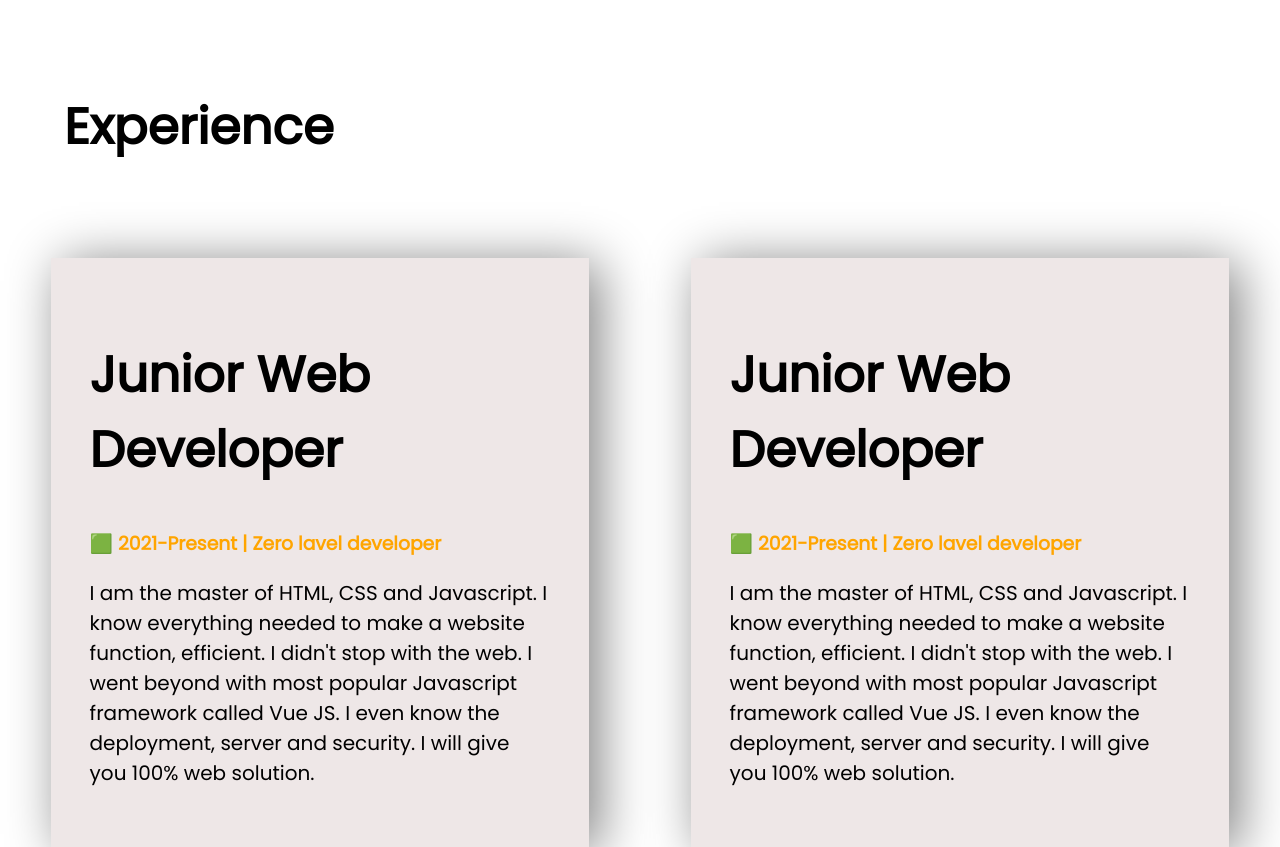
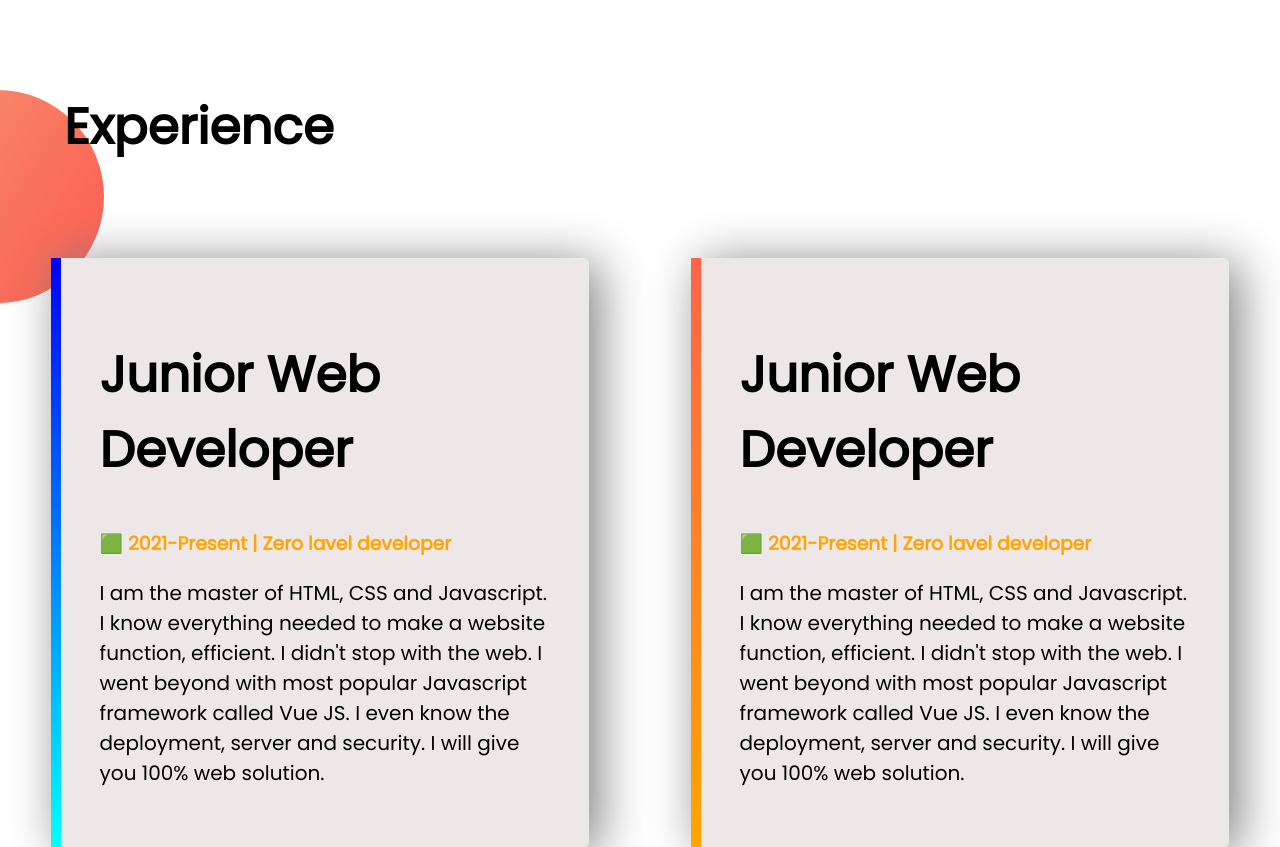
Before and after one commit to bappasahabapi0/devloper-portfolio, a plain HTML site: page index.html in a window 1280 px wide. Shown: the part 1206-2053 px from the top of the page. Drawn offline with Linux system fonts and the light colour scheme.

Commit message:
final check

```diff
--- a/index.html
+++ b/index.html
@@ -62,7 +62,7 @@
     <section class="experience-section">
         <h1 class="ex-heading">Experience</h1>
         <div class="flexiable-section ">
-            <div class="half-width shadow">
+            <div class="half-width shadow" id="junior-slice">
                 <h1>Junior Web Developer</h1>
                 <h3 class="orange"> 🟩 2021-Present | Zero lavel developer</h3>
                 <p>
@@ -74,7 +74,7 @@
                     the deployment, server and security. I will give you 100% web solution.
                 </p>
             </div>
-            <div class="half-width shadow">
+            <div class="half-width shadow" id="senior-slice">
                 <h1>Junior Web Developer</h1>
                 <h3 class="orange">🟩 2021-Present | Zero lavel developer</h3>
                 <p>
@@ -87,7 +87,7 @@
                 </p>
             </div>
         </div>
-    </section> <br>
+    </section>
     <footer>
         © Bappa Saha 2021, (Web-Development-4th-batch)
     </footer>
--- a/style.css
+++ b/style.css
@@ -53,7 +53,12 @@ a{
     background-position-y:300px;
 
 }
-.experience-section{
+.experience-section {
+    background-image: url(images/exp-bg.png);
+    background-repeat: no-repeat;
+    /* background-position:10px left; */
+    /* margin-top: 1px; */
+
    /* background-color: plum; */
 }
 .ex-heading{
@@ -76,3 +81,15 @@ footer{
     margin-bottom: 20px;
     /* background-color:plum ; */
 }
+#senior-slice{
+    border-left: 10px solid;
+    border-radius: 5px;
+    border-image: linear-gradient( tomato , orange);
+    border-image-slice: 1;
+}
+#junior-slice{
+    border-left: 10px solid;
+    border-radius: 5px;
+    border-image: linear-gradient( blue, cyan);
+    border-image-slice: 1;
+}
```
